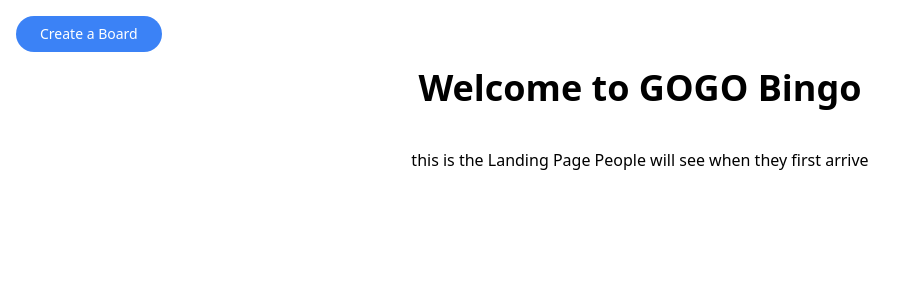
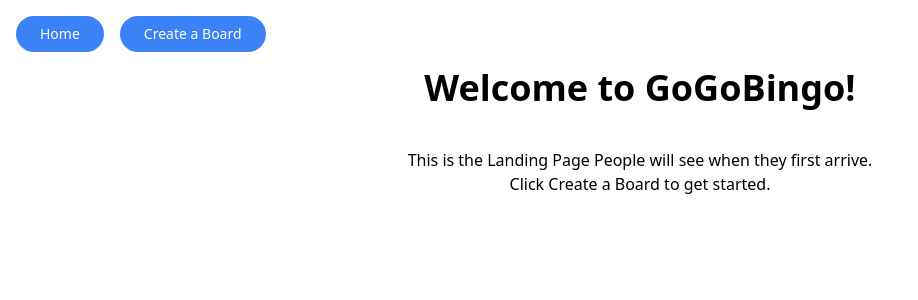
Before and after one commit to NoahAaronBurton/gogobingo, a React (Vite) app in the folder gogobingo/: page / in a window 1280 px wide. Shown: the top 300 px of the page, without its empty margins (0-918 px from the left). Built offline with nearby package versions, Linux system fonts and the light colour scheme.

Commit message:
Add BoardEditor component and update Landing and Navbar components

```diff
--- a/gogobingo/src/App.jsx
+++ b/gogobingo/src/App.jsx
@@ -2,14 +2,19 @@ import { useState } from 'react'
 import './App.css'
 import Navbar from './Navbar'
 import Landing from './Landing'
+import BoardEditor from './BoardEditor'
+function App() {
+  const [openPage, setOpenPage] = useState('landing');
 
-function App() {
 
 
   return (
      <div className="flex flex-col w-full justify-center items-center">
-      <Navbar />
-      <Landing />
+      <Navbar setOpenPage={setOpenPage} />
+      <div id='main' className=''>
+        {openPage === 'landing' && <Landing />}
+        {openPage === 'board-editor' && <BoardEditor />}
+      </div>
      </div>
   )
 }
--- /dev/null
+++ b/gogobingo/src/BoardEditor.jsx
@@ -0,0 +1,11 @@
+import PageHeader from "./components/PageHeader"
+
+export default function BoardEditor() {
+    return (
+        <div>
+            <PageHeader title="Create a Board" subtitle="This is the Board Editor Page">
+                <p>Here is where you will create your board.</p>
+            </PageHeader>
+        </div>
+    )
+}
--- a/gogobingo/src/Landing.jsx
+++ b/gogobingo/src/Landing.jsx
@@ -1,9 +1,12 @@
+import PageHeader from "./components/PageHeader"
+
 export default function Landing() {
 
     return (
         <>
-        <h1 className="text-4xl font-bold mb-10">Welcome to GOGO Bingo</h1>
-        <p>this is the Landing Page People will see when they first arrive</p>
+        <PageHeader title="Welcome to GoGoBingo!" subtitle="This is the Landing Page People will see when they first arrive.">
+            <p>Click Create a Board to get started.</p>
+        </PageHeader>
 
         </>
     )
--- a/gogobingo/src/Navbar.jsx
+++ b/gogobingo/src/Navbar.jsx
@@ -1,17 +1,18 @@
-export default function Navbar() {
+export default function Navbar({ setOpenPage }) {
 
     const NavItem = ({ name, funct }) => {
         return (
-            <a onClick={funct} className="px-6 py-2 rounded-full text-sm font-medium bg-blue-500 text-white hover:bg-blue-700">
+            <button onClick={funct} className="px-6 py-2 rounded-full text-sm font-medium bg-blue-500 text-white hover:bg-blue-700">
                 {name}
-            </a>
+            </button>
         );
     }
 
     return (
         <nav className="flex justify-between w-full p-4">
           <div className="flex space-x-4">
-            <NavItem name="Create a Board" />
+            <NavItem name="Home" funct={() => setOpenPage("landing")} />
+            <NavItem name="Create a Board" funct={() => setOpenPage("board-editor")} />
           </div>
 
         </nav>
--- /dev/null
+++ b/gogobingo/src/components/PageHeader.jsx
@@ -0,0 +1,10 @@
+export default function PageHeader({title, subtitle, children}) {
+
+    return (
+        <div className="flex flex-col w-full justify-center items-center">
+            <h1 className="text-4xl font-bold mb-10">{title}</h1>
+            <p>{subtitle}</p>
+            {children}
+        </div>
+    )
+}
```
